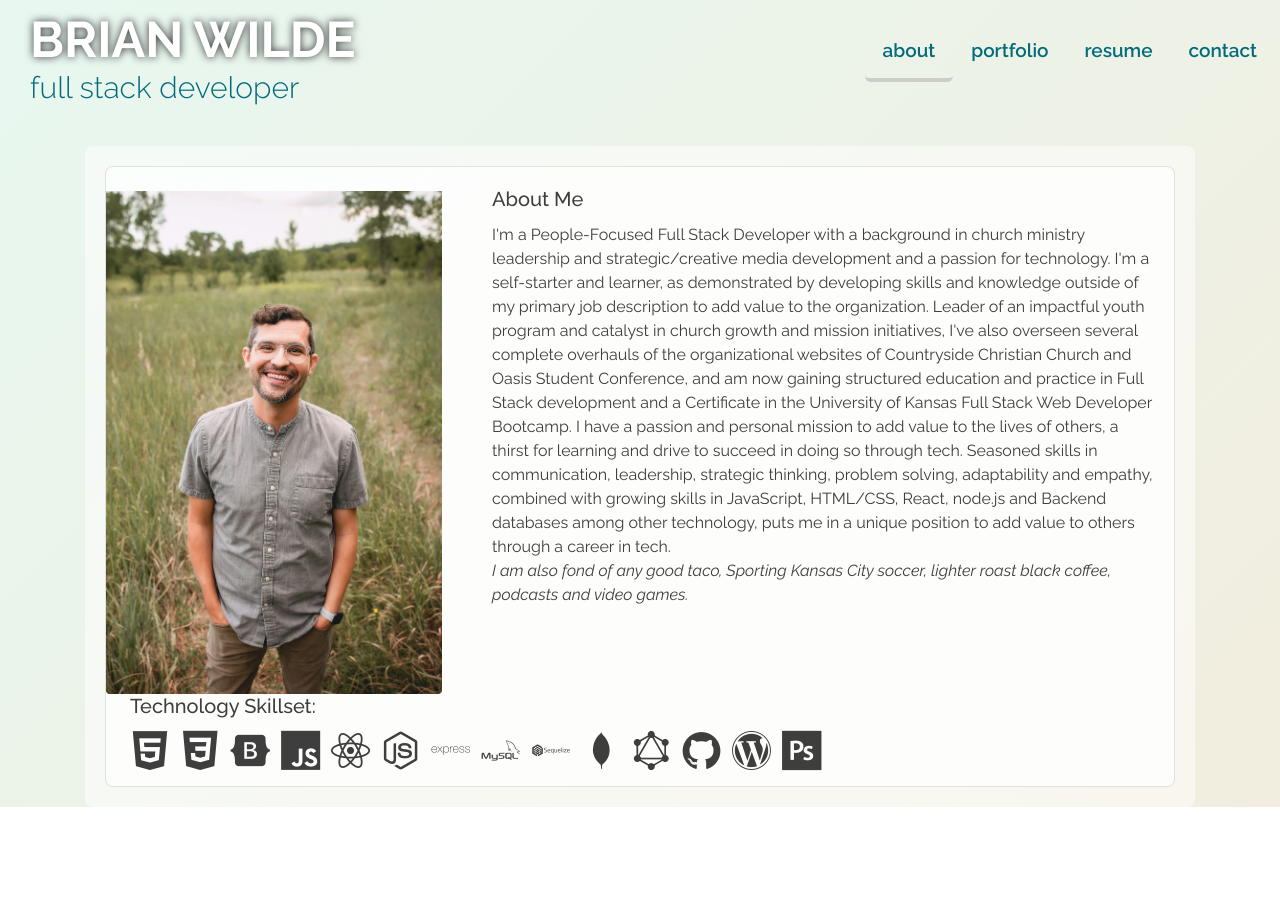
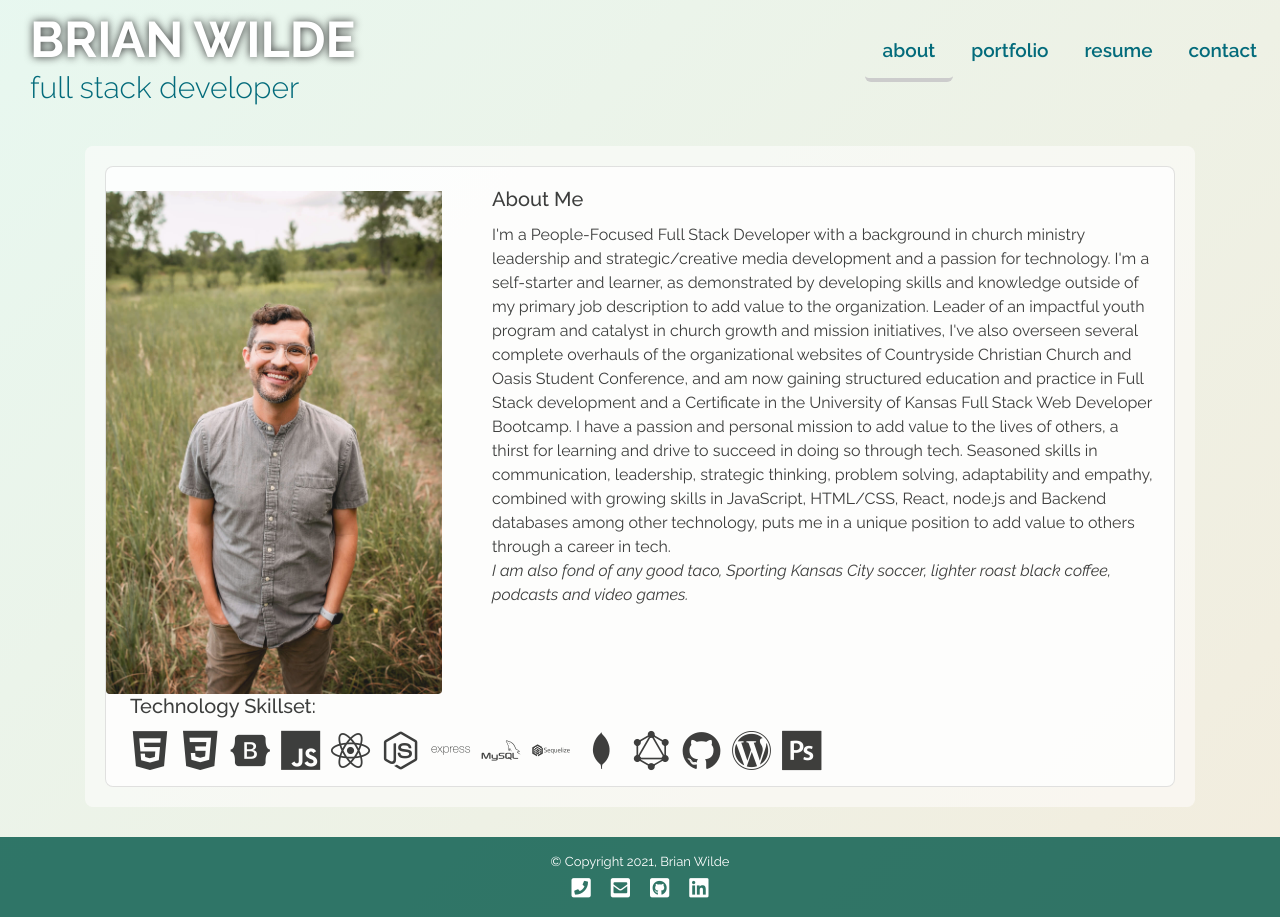
Before and after one commit to bgswilde/React-Portfolio-Wilde, a React (Create React App) app: page / in a window 1280 px wide. Before the commit the page ends 807 px from the top, so only its background shows below. Built offline with nearby package versions, Linux system fonts and the light colour scheme.

Commit message:
added footer with icon links

```diff
--- a/public/assets/css/style.css
+++ b/public/assets/css/style.css
@@ -9,7 +9,7 @@
     --primary: #2b2b2b;
     --secondary: #ff5a00;
     --accent: #036b7b;
-
+    --accent2: rgba(0, 87, 72, 0.8);
 }
 
 body {
@@ -226,22 +226,6 @@ header nav ul li:hover {
     border-color: rgba(0, 87, 72, 0.8);
 }
 
-.page1 {
-    background-image: url(./images/BucketTraveler.png);
-}
-
-.page2 {
-    background-image: url(./images/techblog.png);
-}
-
-.page3 {
-    background-image: url(./images/team.png);
-}
-
-.page4 {
-    background-image: url(./images/ccc.png);
-}
-
 .card:hover {
     background-color: rgba(0, 87, 72, 0.8);
     color: white;
@@ -260,6 +244,30 @@ header nav ul li:hover {
 /* END WORK SECTION STYLES */
 
 /* BEGIN CONTACT/FOOTER SECTION STYLES */
+
+.footer {
+    background-color: var(--accent2);
+    height: 80px;
+    padding-top: 15px;
+}
+
+.footer p {
+    color: white;
+    font-size: small;
+    margin-bottom: 0;
+}
+
+.footer li {
+    display: inline;
+    list-style-type: none;
+    font-size: 22px;
+    margin: 0 10px;
+}
+
+.footer a {
+    color: white;
+}
+
 .contact-links {
     display: flex;
     width: 80%;
@@ -267,24 +275,6 @@ header nav ul li:hover {
     align-self: center;
 }
 
-address {
-    font-style: normal;
-    display: flex;
-    flex-wrap: wrap;
-}
-
-address a {
-    font-size: 19px;
-    font-weight: 700;
-    color: var(--secondary);
-    margin: 5px;
-    text-decoration: none;
-}
-
-address a:hover {
-    color: var(--primary);
-    text-decoration: underline;
-}
 /* END CONTACT/FOOTER SECTION STYLES */
 
 
--- a/public/index.html
+++ b/public/index.html
@@ -13,6 +13,7 @@
     <link rel="preconnect" href="https://fonts.googleapis.com">
     <link rel="preconnect" href="https://fonts.gstatic.com" crossorigin>
     <link href="https://fonts.googleapis.com/css2?family=Raleway:ital,wght@0,100;0,200;0,300;0,400;0,500;0,600;0,700;0,800;0,900;1,100;1,200;1,300;1,400;1,500;1,600;1,700;1,800;1,900&display=swap" rel="stylesheet">
+    <link rel="stylesheet" href="https://use.fontawesome.com/releases/v5.15.4/css/all.css" integrity="sha384-DyZ88mC6Up2uqS4h/KRgHuoeGwBcD4Ng9SiP4dIRy0EXTlnuz47vAwmeGwVChigm" crossorigin="anonymous" />
     <link rel="stylesheet" href="https://cdn.jsdelivr.net/gh/devicons/devicon@v2.14.0/devicon.min.css">
     <link rel="stylesheet" href="https://stackpath.bootstrapcdn.com/bootstrap/4.3.1/css/bootstrap.min.css" integrity="sha384-ggOyR0iXCbMQv3Xipma34MD+dH/1fQ784/j6cY/iJTQUOhcWr7x9JvoRxT2MZw1T" crossorigin="anonymous">
     <link rel="stylesheet" href="./assets/css/style.css"/>
--- a/src/App.js
+++ b/src/App.js
@@ -1,6 +1,7 @@
 import React, { useState } from "react";
 import Nav from "./components/Nav";
 import About from "./components/About";
+import Footer from "./components/Footer";
 
 function App() {
   const [pages] = useState([
@@ -24,6 +25,7 @@ function App() {
           {currentPage.title === 'about' && <About />}
         </div>
       </main>
+      <Footer />
     </div>
   );
 }
--- /dev/null
+++ b/src/components/Footer/index.js
@@ -0,0 +1,27 @@
+import React from "react";
+
+function Footer() {
+    return (
+        <footer className="footer text-center mt-auto mb-0">
+            <div>
+                <p>&copy; Copyright 2021, Brian Wilde</p>
+                <ul>
+                    <li>
+                        <a href="tel:3162101197"><i class="fas fa-phone-square"></i></a>
+                    </li>
+                    <li>
+                        <a href="mailto:bgswilde@gmail.com" target="_blank"><i class="fas fa-envelope-square"></i></a>
+                    </li>
+                    <li>
+                        <a href="https://github.com/bgswilde" target="_blank"><i class="fab fa-github-square"></i></a>
+                    </li>
+                    <li>
+                        <a href="https://github.com/bgswilde" target="_blank"><i class="fab fa-linkedin"></i></a>
+                    </li>
+                </ul>
+            </div>
+        </footer>
+    )
+}
+
+export default Footer;
```
